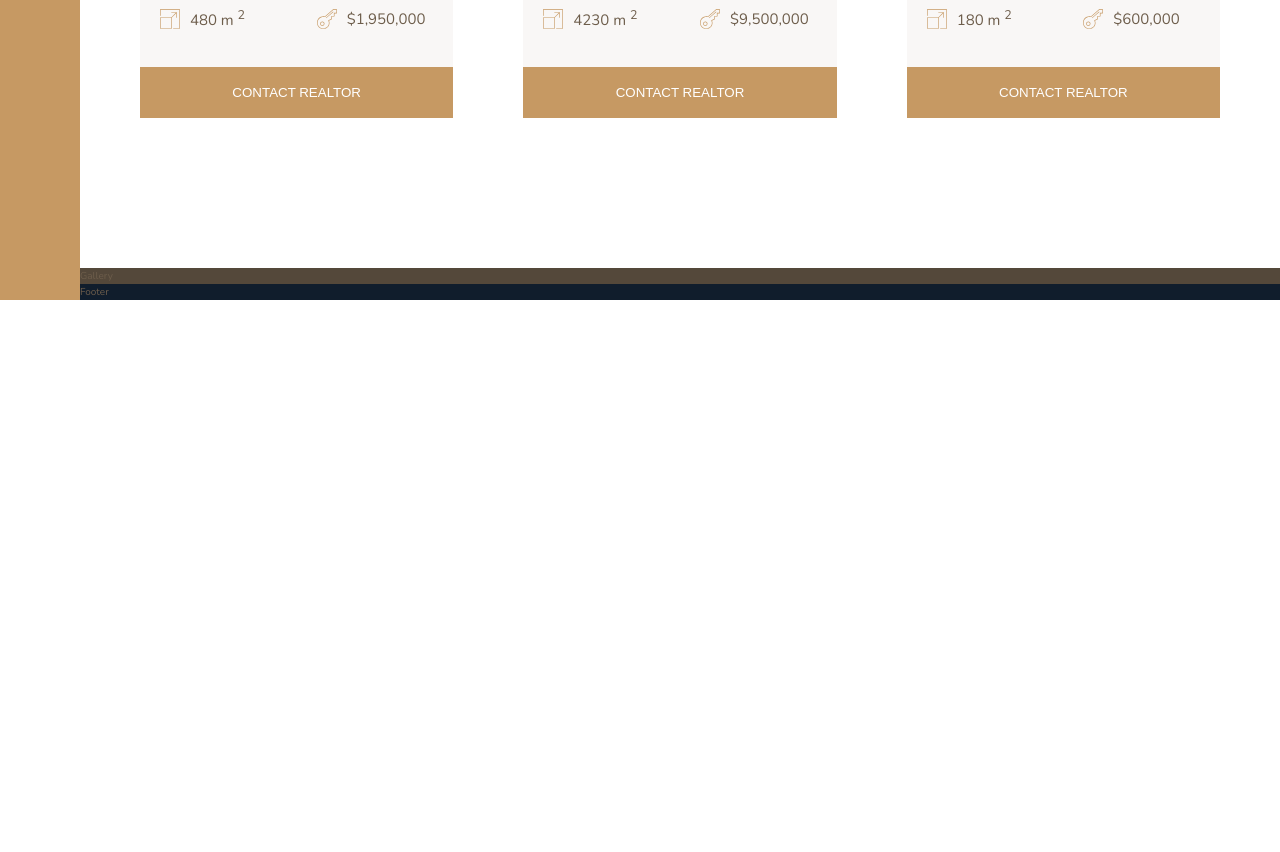
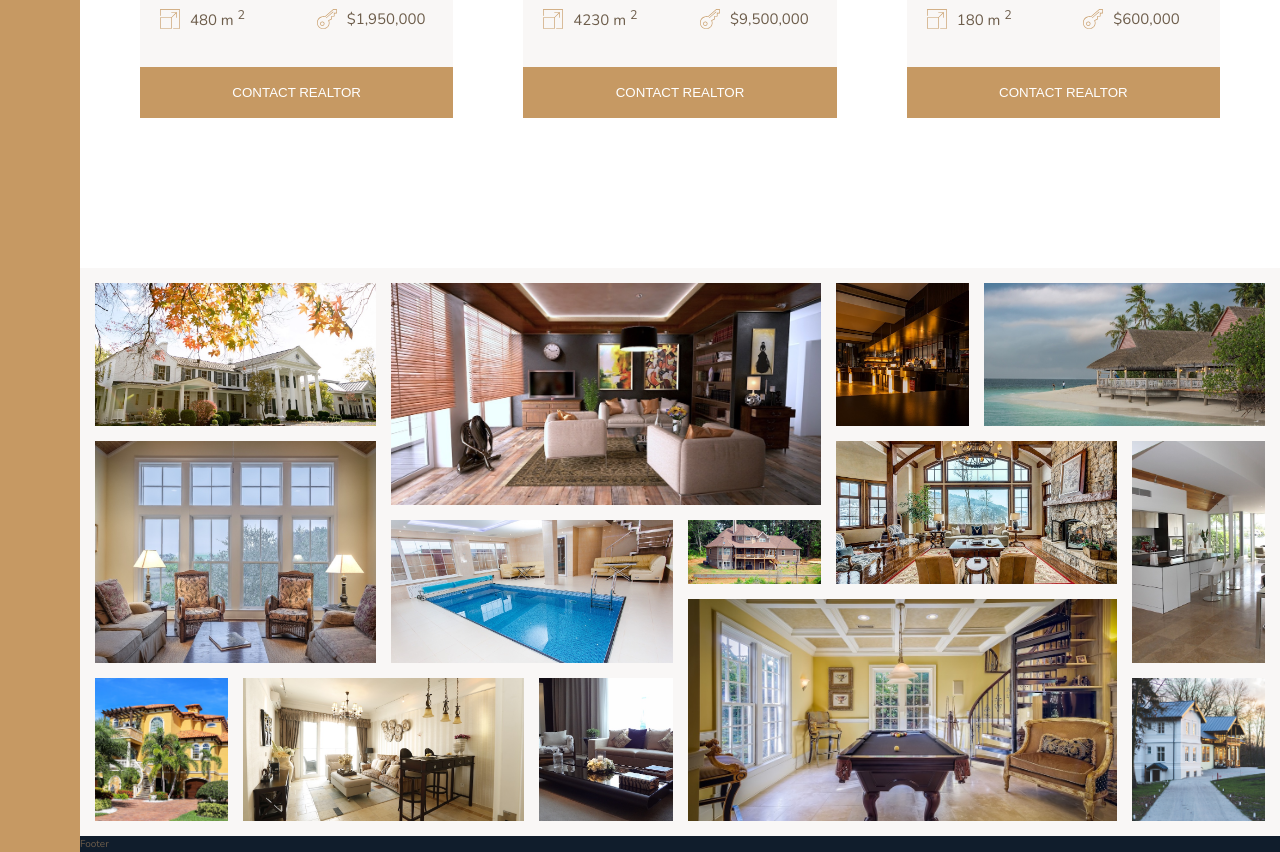
Before and after one commit to CarlosRGL/nexter-project, a website: page index.html in a window 1280 px wide. Shown: the part 2689-3541 px from the top of the page. Before the commit the page ends 2989 px from the top, so only its background shows below. Drawn offline with nearby package versions, Linux system fonts and the light colour scheme.

Commit message:
Image Gallery

```diff
--- a/index.html
+++ b/index.html
@@ -300,7 +300,48 @@
         </div>
     </div>
     <section class="gallery">
-        Gallery
+        <figure class="gallery__item gallery__item--1">
+            <img src="img/gal-1.jpeg" alt="Gallery image 1" class="gallery__img">
+        </figure>
+        <figure class="gallery__item gallery__item--2">
+            <img src="img/gal-2.jpeg" alt="Gallery image 2" class="gallery__img">
+        </figure>
+        <figure class="gallery__item gallery__item--3">
+            <img src="img/gal-3.jpeg" alt="Gallery image 3" class="gallery__img">
+        </figure>
+        <figure class="gallery__item gallery__item--4">
+            <img src="img/gal-4.jpeg" alt="Gallery image 4" class="gallery__img">
+        </figure>
+        <figure class="gallery__item gallery__item--5">
+            <img src="img/gal-5.jpeg" alt="Gallery image 5" class="gallery__img">
+        </figure>
+        <figure class="gallery__item gallery__item--6">
+            <img src="img/gal-6.jpeg" alt="Gallery image 6" class="gallery__img">
+        </figure>
+        <figure class="gallery__item gallery__item--7">
+            <img src="img/gal-7.jpeg" alt="Gallery image 7" class="gallery__img">
+        </figure>
+        <figure class="gallery__item gallery__item--8">
+            <img src="img/gal-8.jpeg" alt="Gallery image 8" class="gallery__img">
+        </figure>
+        <figure class="gallery__item gallery__item--9">
+            <img src="img/gal-9.jpeg" alt="Gallery image 9" class="gallery__img">
+        </figure>
+        <figure class="gallery__item gallery__item--10">
+            <img src="img/gal-10.jpeg" alt="Gallery image 10" class="gallery__img">
+        </figure>
+        <figure class="gallery__item gallery__item--11">
+            <img src="img/gal-11.jpeg" alt="Gallery image 11" class="gallery__img">
+        </figure>
+        <figure class="gallery__item gallery__item--12">
+            <img src="img/gal-12.jpeg" alt="Gallery image 12" class="gallery__img">
+        </figure>
+        <figure class="gallery__item gallery__item--13">
+            <img src="img/gal-13.jpeg" alt="Gallery image 13" class="gallery__img">
+        </figure>
+        <figure class="gallery__item gallery__item--14">
+            <img src="img/gal-14.jpeg" alt="Gallery image 14" class="gallery__img">
+        </figure>
     </section>
     <footer class="footer">
         Footer
--- a/sass/_gallery.scss
+++ b/sass/_gallery.scss
@@ -1,4 +1,87 @@
 .gallery {
-  background-color: $color-grey-dark-1;
+  background-color: $color-grey-light-1;
   grid-column: full-start / full-end;
+  display: grid;
+  grid-template-columns: repeat(8, 1fr);
+  grid-template-rows: repeat(7, 5vw);
+  grid-gap: 1.5rem;
+  padding: 1.5rem;
+
+  &__item {
+    &--1 {
+      grid-row: 1 / span 2;
+      grid-column: 1 / span 2;
+    }
+
+    &--2 {
+      grid-row: 1 / span 3;
+      grid-column: 3 / span 3;
+    }
+
+    &--3 {
+      grid-row: 1 / span 2;
+    }
+
+    &--4 {
+      grid-row: 1 / span 2;
+      grid-column: 7 / -1;
+    }
+
+    &--5 {
+      grid-row: 3 / span 3;
+      grid-column: 1 / span 2;
+    }
+
+    &--6 {
+      grid-row: 4 / span 2;
+      grid-column: 3 / span 2;
+    }
+
+    &--7 {
+      grid-row: 4 / 5;
+      grid-column: 5 / 6;
+    }
+
+    &--8 {
+      grid-row: 3 / span 2;
+      grid-column: 6 / span 2;
+    }
+
+    &--9 {
+      grid-row: 3 / span 3;
+      grid-column: 8 / -1;
+    }
+
+    &--10 {
+      grid-row: 6 / -1;
+      grid-column: 1 / 2;
+    }
+
+    &--11 {
+      grid-row: 6 / -1;
+      grid-column: 2 / span 2;
+    }
+
+    &--12 {
+      grid-row: 6 / -1;
+      grid-column: 4 / 5;
+    }
+
+    &--13 {
+      grid-row: 5 / -1;
+      grid-column: 5 / span 3;
+    }
+
+    &--14 {
+      grid-row: 6 / -1;
+      grid-column: 8 / -1;
+    }
+  }
+
+  &__img {
+    width: 100%;
+    object-fit: cover;
+    height: 100%;
+    display: block;
+  }
 }
```
Also changed, not shown: css/style.css.
